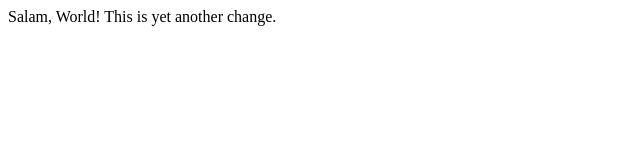
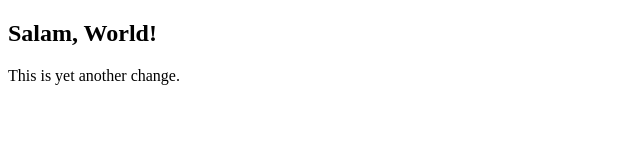
Before and after one commit to kestrel97/git-test, a website: page index.html in a window 1280 px wide. Shown: the whole page, without its empty margins (0-640 px from the left). Drawn offline with Linux system fonts and the light colour scheme.

Commit message:
fourth commit

```diff
--- a/index.html
+++ b/index.html
@@ -5,7 +5,8 @@
     <title>Testing</title>
   </head>
   <body>
-    Salam, World!
+    <h2>Salam, World!</h2>
     This is yet another change.
+
   </body>
 </html>
```
Also changed, not shown: package.json (added, +24 -0 lines), 2 other files.
